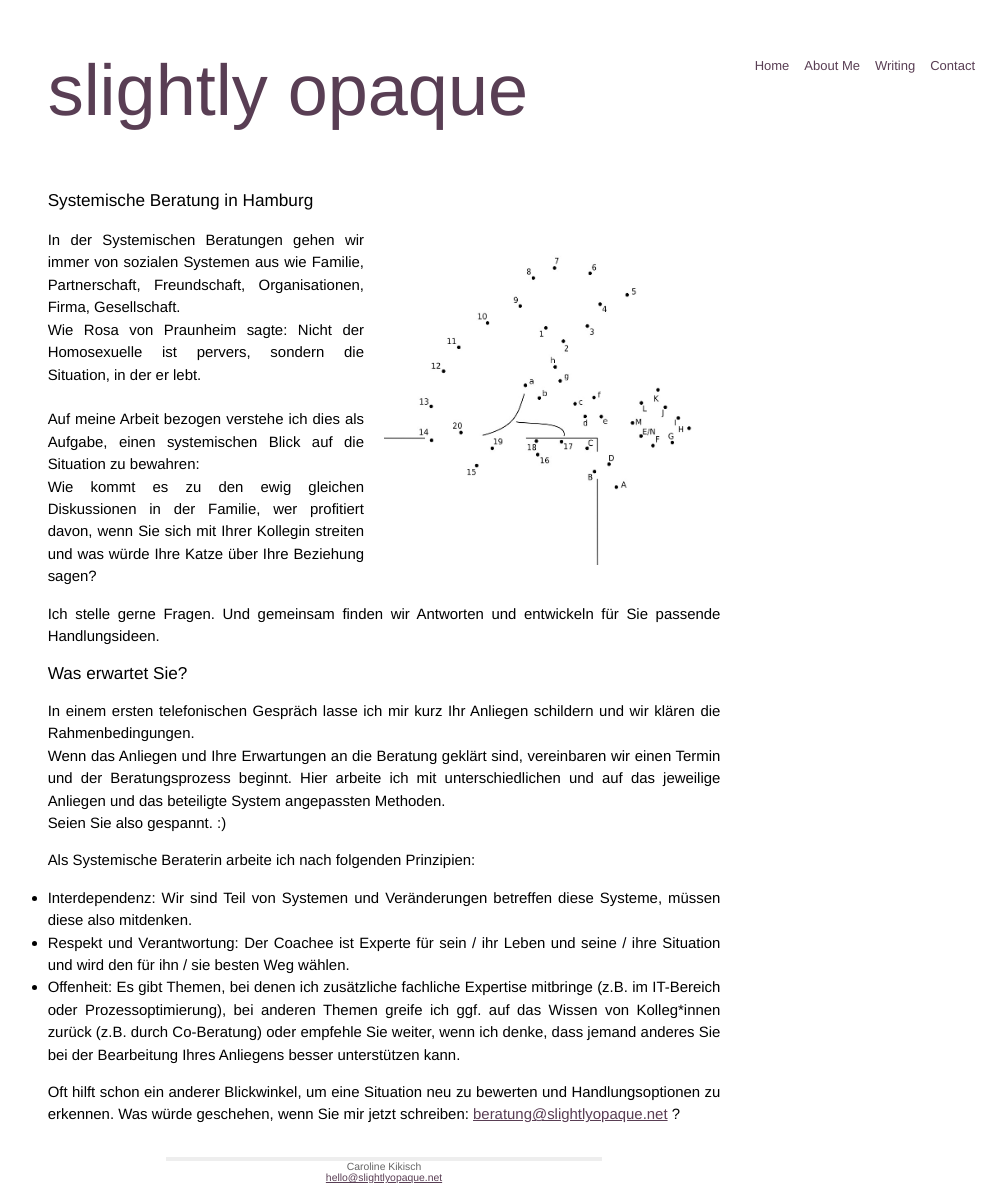
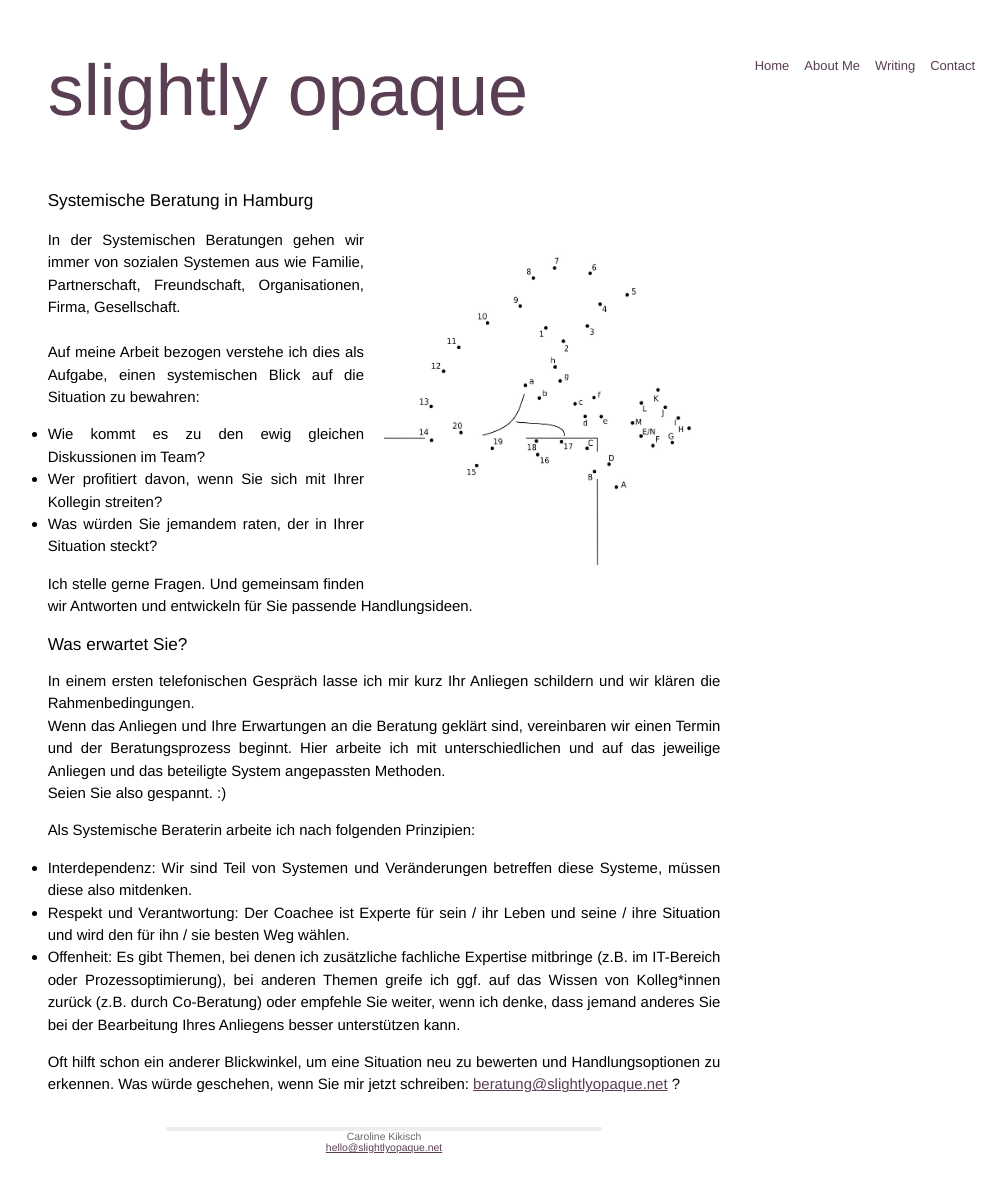
Before and after one commit to slightlyopaque/slightlyopaque_old.github.io, a Jekyll site: the page built from Coaching.html, in a window 1280 px wide. Shown: the whole page, without its empty margins (256-1262 px from the left). Built offline with Jekyll 4.4.1, drawn with Linux system fonts in a browser that asks for light colours; after the commit the page ends 1153 px from its top, so only the background shows below that.

Commit message:
added Coaching infos

```diff
--- a/About.html
+++ b/About.html
@@ -19,7 +19,8 @@ I am always interested in new projects and ideas, like to meet new people and le
 <ul>
 	<li>Research & Teaching (Social & Cultural Studies)</li>
 	<li>Consulting</li>
-	<li>Coaching</li>
+        <li><a href="/Coaching.html" >Coaching</a></li>
+        <li>Scrum Master / Agile Coach</li>
 	<li>Software Quality Assurance</li>
 	<li>Release Management</li>
 	<li>Project & Product & Client Management</li>
--- a/Coaching.html
+++ b/Coaching.html
@@ -12,11 +12,14 @@ title: Systemische Beratung in Hamburg
 
 <h2> </h2>
 <p> In der Systemischen Beratungen gehen wir immer von sozialen Systemen aus wie Familie, Partnerschaft, Freundschaft, Organisationen, Firma, Gesellschaft. <br>
-Wie Rosa von Praunheim sagte: Nicht der Homosexuelle ist pervers, sondern die Situation, in der er lebt.<br>
 <br>
 Auf meine Arbeit bezogen verstehe ich dies als Aufgabe, einen systemischen Blick auf die Situation zu bewahren:<br>
-Wie kommt es zu den ewig gleichen Diskussionen in der Familie, wer profitiert davon, wenn Sie sich mit Ihrer Kollegin streiten und was würde Ihre Katze über Ihre Beziehung sagen? </p>
-<p>
+<ul>
+    <li>Wie kommt es zu den ewig gleichen Diskussionen im Team? </li>
+    <li>Wer profitiert davon, wenn Sie sich mit Ihrer Kollegin streiten?</li>
+    <li>Was würden Sie jemandem raten, der in Ihrer Situation steckt?</li>
+</ul>
+    <p>
 Ich stelle gerne Fragen. Und gemeinsam finden wir Antworten und entwickeln für Sie passende Handlungsideen.
 </p>
 
@@ -44,6 +47,4 @@ document.write("<a href='" + "mail" + "to:" + username + "@" + hostname + "'>" +
 </script> ?
 </p>
 
-
-
 </div>
--- a/index.html
+++ b/index.html
@@ -11,8 +11,8 @@ title: slightly opaque ... home
 <h1>What is ... slightly opaque?</h1>
 
 <p>
-slightly opaque is the homepage of Caroline Kikisch who does several things including writing, illustrating and hacking. <br>
-I work freelance as a cultural anthropologist / sociologist and as a consultant in IT (e.g. quality assurance and project management). <p>
+slightly opaque is the homepage of Caroline Kikisch. <br>
+I do <a href="/Coaching.html" >Coaching</a> for individuals and teams and Software Quality Assurance. Occasionally, I also participate in social / cultural anthropological studies. <br>
 For more information about what I do and what I am interested in, please see the <a href="/About.html">About</a> section.<p>
 
 If you'd rather enjoy some writing, please visit <a href="/Articles.html">Articles</a> for non-fictional texts (and rants) or meet <a href="/Santa.html">Santa</a>, a slightly atypical character. <br>
```
